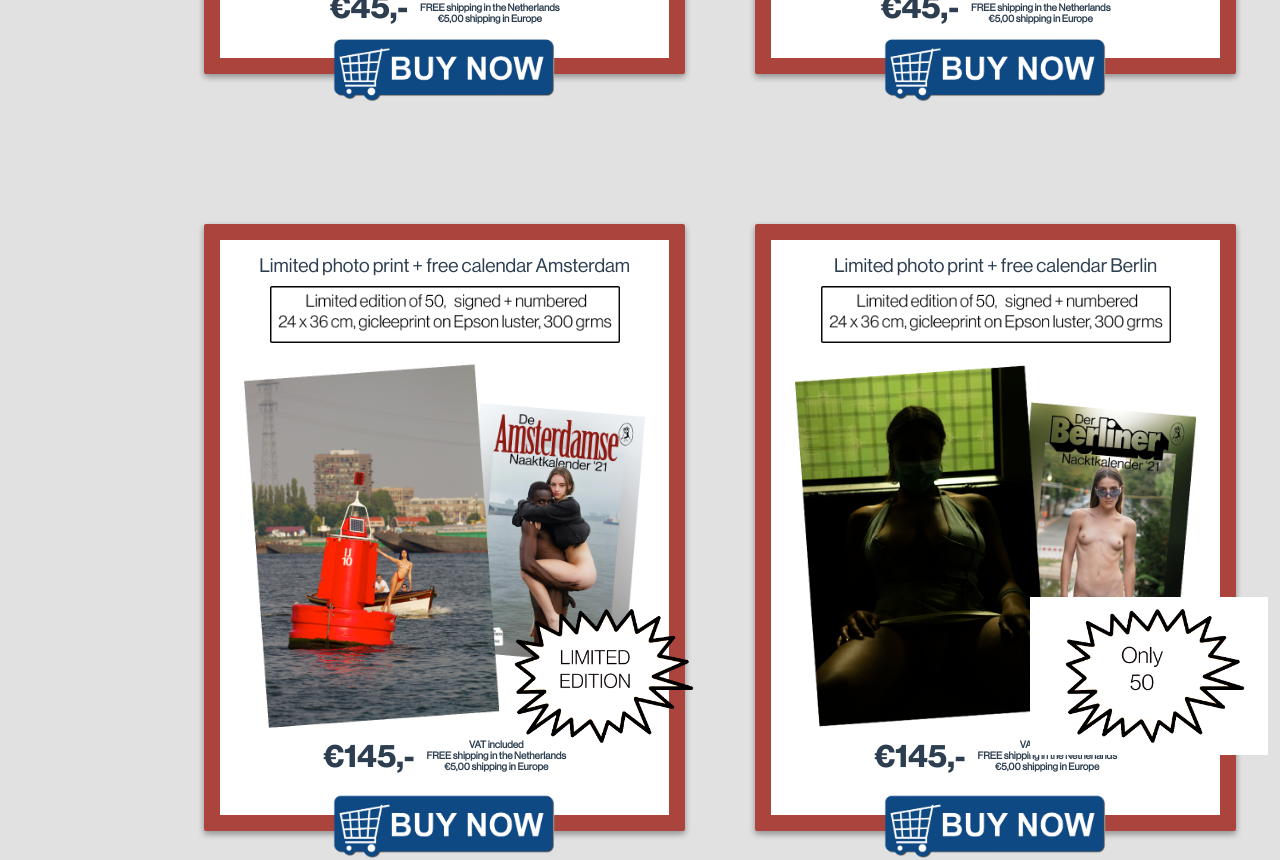
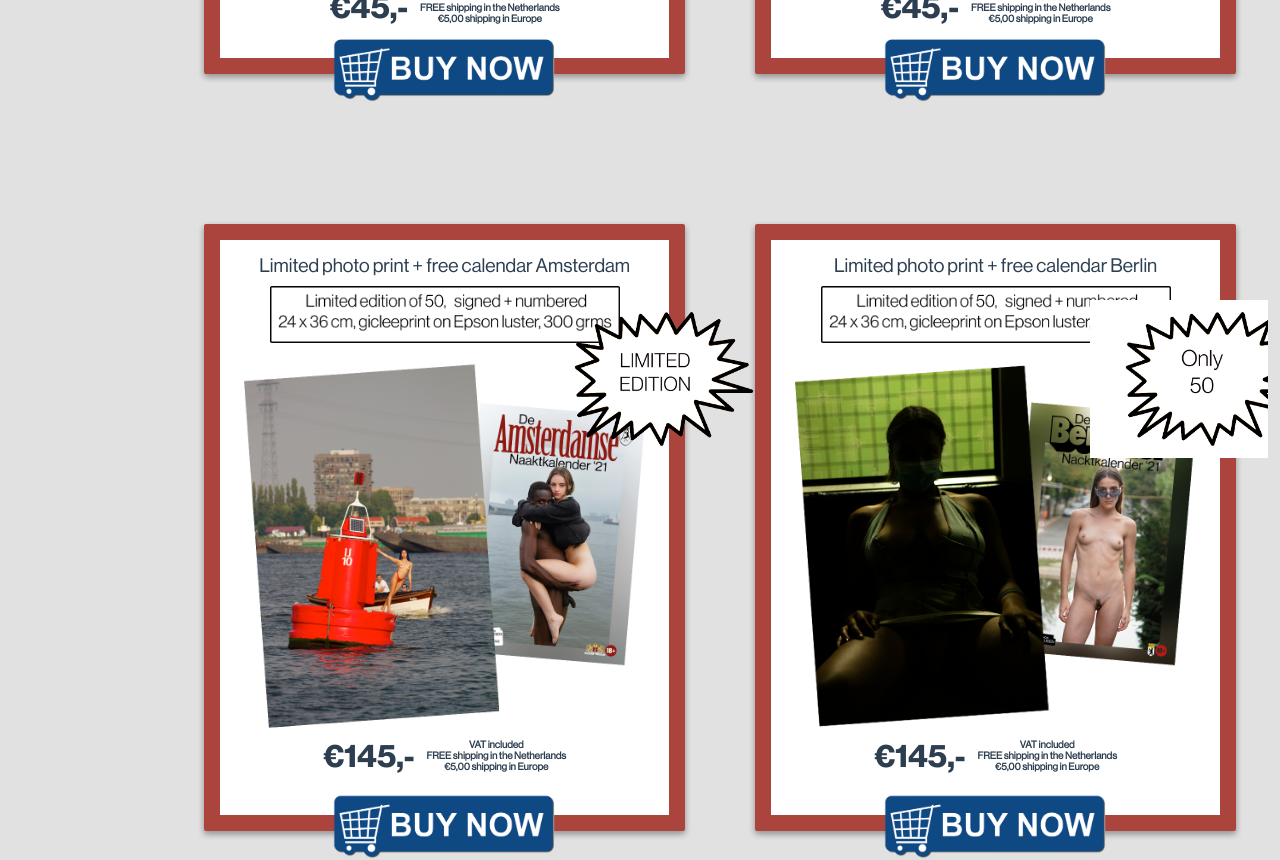
Before and after one commit to YketD/thecalendarproject, a Vue app: page / in a window 1280 px wide. Shown: the part 692-1552 px from the top of the page. Built offline with nearby package versions, Linux system fonts and the light colour scheme.

Commit message:
fix position

```diff
--- a/src/components/ProductCard.vue
+++ b/src/components/ProductCard.vue
@@ -18,7 +18,8 @@
                                                      €5,00 shipping in Europe</h4>
         </div>
 
-        <img class="price-sticker" :class="{stickerposition: lessPadding }" v-if="discountSticker" :src="discountSticker" />
+        <img class="price-sticker" :class="{stickerposition: lessPadding }" v-if="discountSticker"
+             :src="discountSticker" />
 
         <img class="buy-now" src="../../public/images/buttons/buy-now.png">
     </div>
@@ -165,9 +166,9 @@
 
         .stickerposition {
             position  : absolute;
-            bottom    : 60px;
-            right      : -60px;
-            left: unset;
+            top       : 60px;
+            right     : -120px;
+            left      : unset;
             max-width : 250px;
         }
 
@@ -201,8 +202,8 @@
                 font-size   : 10px;
                 margin-left : 12px;
 
-                @media (max-width: 500px) {
-                    font-size: 8px;
+                @media (max-width : 500px) {
+                    font-size : 8px;
                 }
             }
 
```
